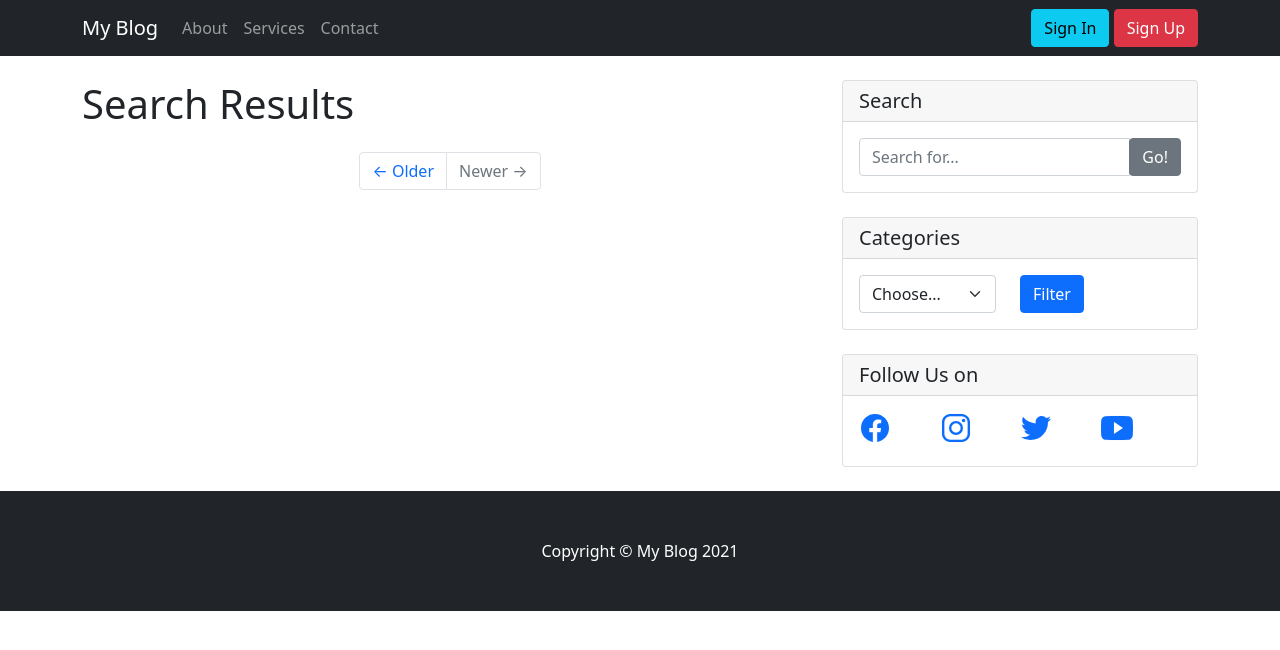
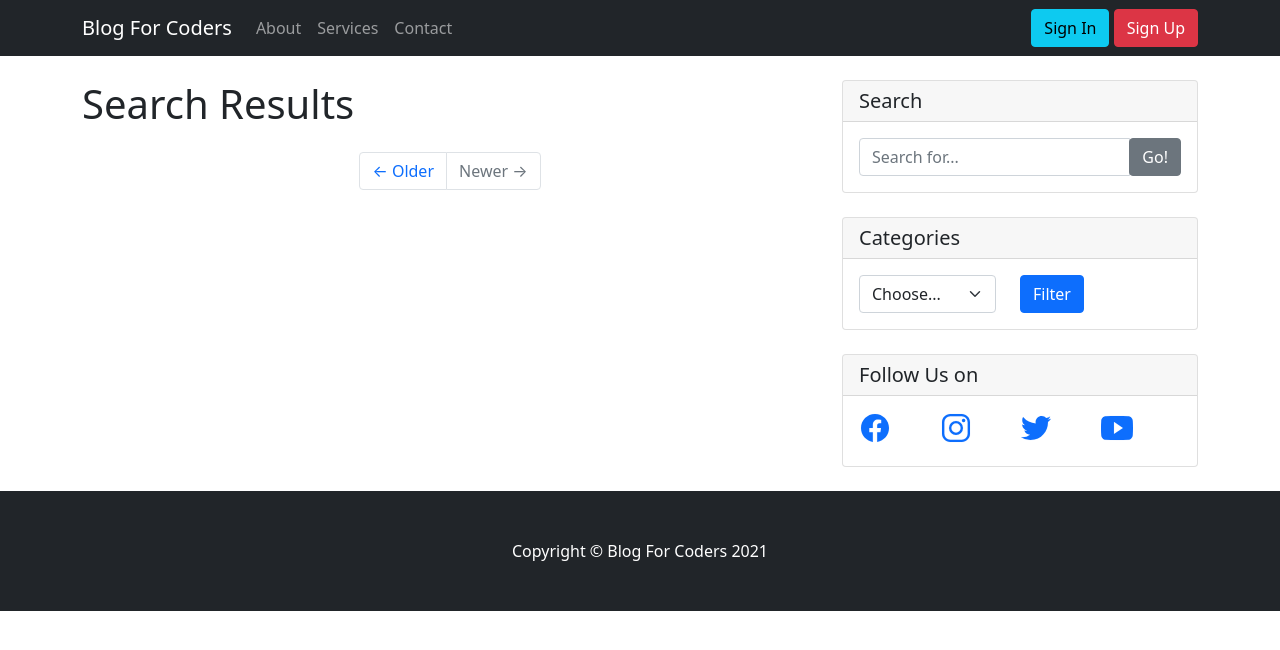
Before and after one commit to ankitandrel/My-Blog, a Django app: page /post/search/ in a window 1280 px wide. Shown: the top 650 px of the page. Run offline with Django 3.2, Linux system fonts and the light colour scheme; data that the repository does not hold is empty; some libraries are stand-ins or nearby versions.

Commit message:
few changes

```diff
--- a/templates/base.html
+++ b/templates/base.html
@@ -10,7 +10,7 @@
     <meta name="description" content="" />
     <meta name="author" content="" />
 
-    <title>Blog Home</title>
+    <title>Blog For Coder</title>
 
     <!-- Bootstrap core CSS -->
     <!-- <link href="vendor/bootstrap/css/bootstrap.min.css" rel="stylesheet"> -->
--- a/templates/includes/footer.html
+++ b/templates/includes/footer.html
@@ -1,7 +1,7 @@
 <!-- Footer -->
 <footer class="py-5 bg-dark">
   <div class="container">
-    <p class="m-0 text-center text-white">Copyright &copy; My Blog 2021</p>
+    <p class="m-0 text-center text-white">Copyright &copy; Blog For Coders 2021</p>
   </div>
   <!-- /.container -->
 </footer>
--- a/templates/includes/navbar.html
+++ b/templates/includes/navbar.html
@@ -1,6 +1,6 @@
 <nav class="navbar navbar-expand-lg navbar-dark bg-dark fixed-top">
   <div class="container">
-    <a class="navbar-brand" href="{% url 'home' %}">My Blog</a>
+    <a class="navbar-brand" href="{% url 'home' %}">Blog For Coders</a>
     <button
       class="navbar-toggler"
       type="button"
```
